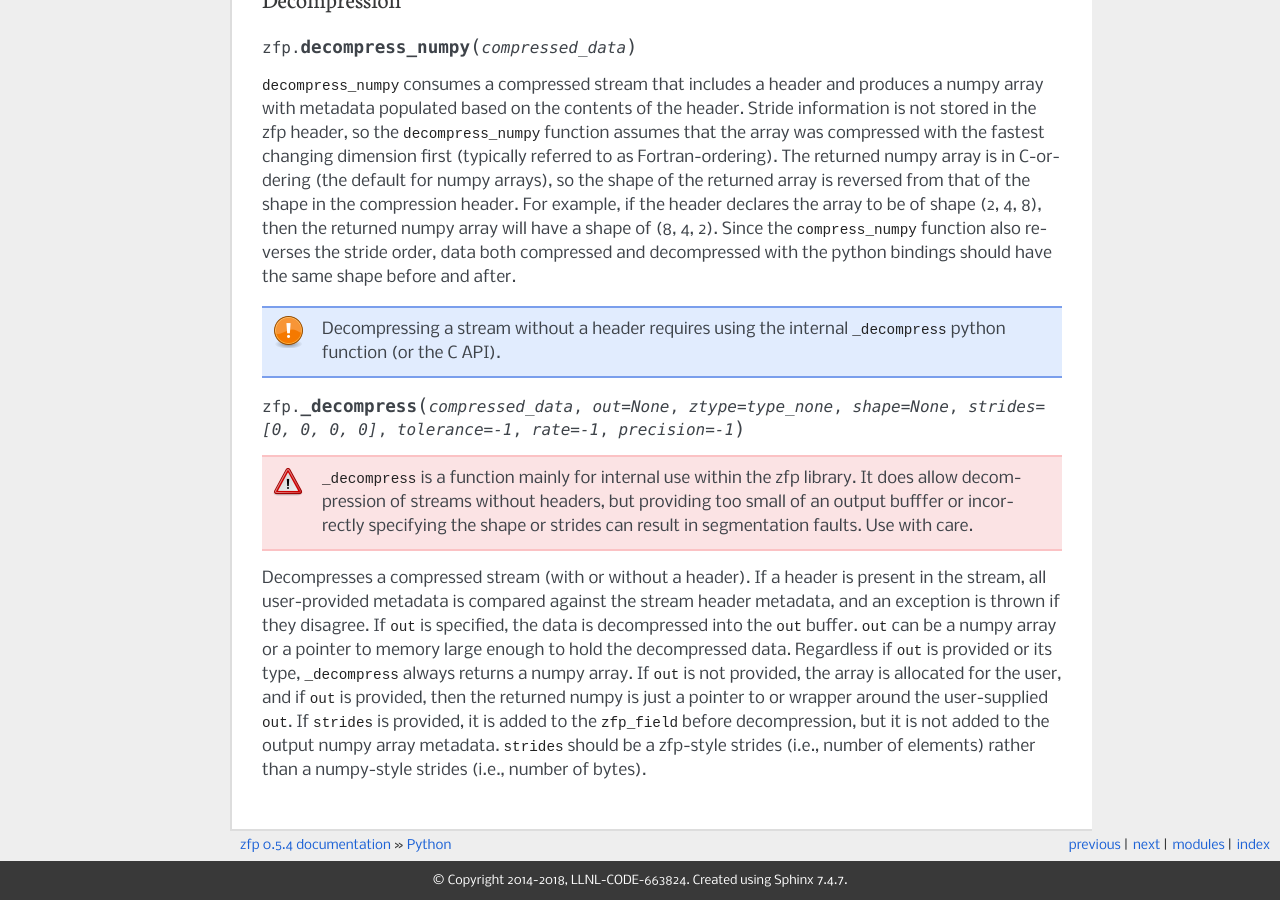
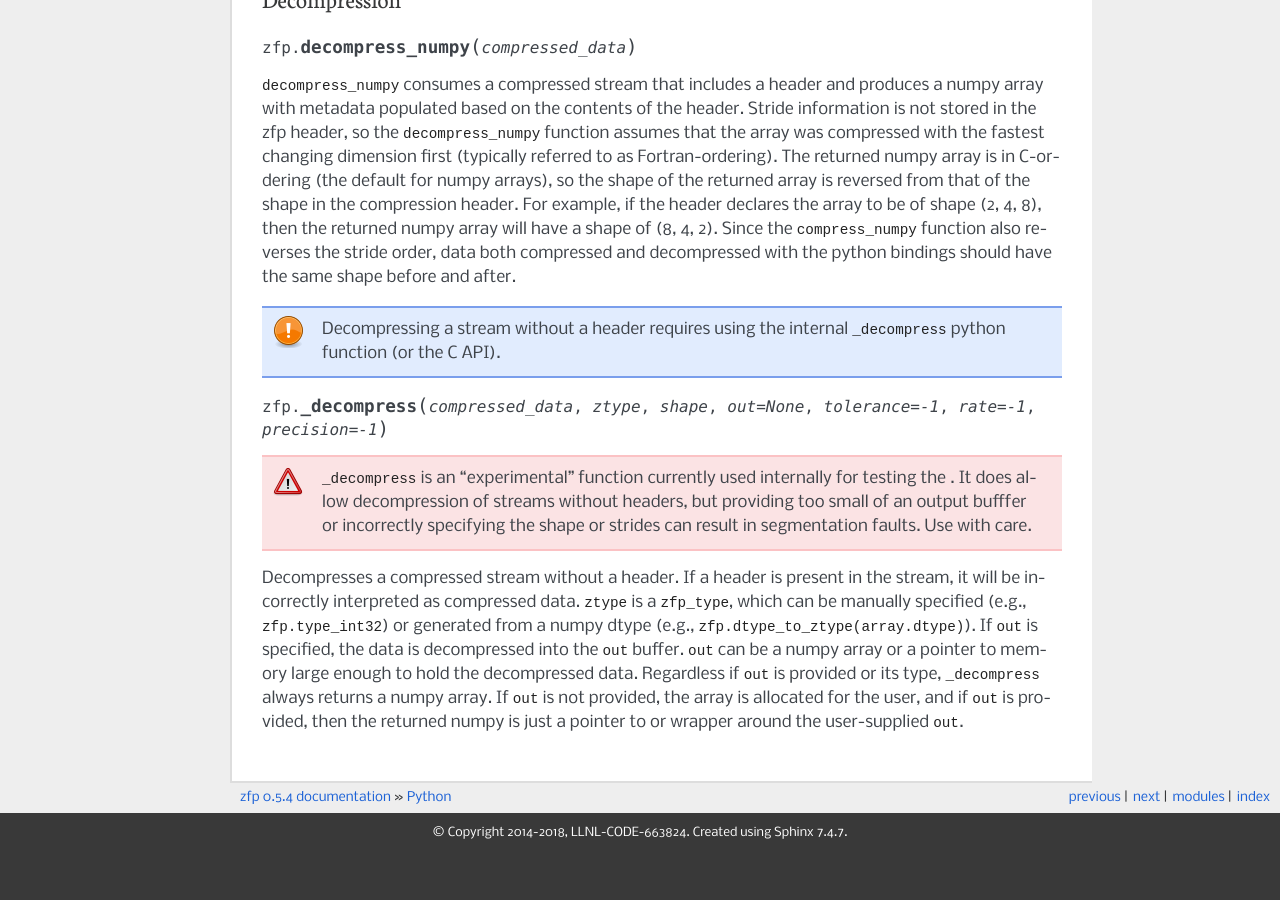
Before and after one commit to LLNL/zfp, a Sphinx documentation site: the page built from docs/source/python.rst, in a window 1280 px wide and 900 px high, scrolled down 1546 px. Built offline with Sphinx 7.4.7, drawn with Linux system fonts in a browser that asks for light colours; formulas are drawn with MathJax 3; after the commit the page ends 2398 px from its top, so only the background shows below that.

Commit message:
refactor _decompress to assume that no header is present
The associated metadata (ztype and shape) are now required arguments.
There is no longer an attempt to read the header, and thus there is no
validation of user-provided metadata against header metadata.  Remove
strides since they aren't test and aren't fully working.

```diff
--- a/docs/source/python.rst
+++ b/docs/source/python.rst
@@ -95,23 +95,21 @@ before and after.
 .. note:: Decompressing a stream without a header requires using the
    internal ``_decompress`` python function (or the C API).
 
-.. py:function:: _decompress(compressed_data, out=None, ztype=type_none, shape=None, strides=[0,0,0,0], tolerance = -1, rate = -1, precision = -1,)
+.. py:function:: _decompress(compressed_data, ztype, shape, out=None, tolerance = -1, rate = -1, precision = -1,)
 
-.. warning:: ``_decompress`` is a function mainly for internal use within the
-             zfp library.  It does allow decompression of streams without
-             headers, but providing too small of an output bufffer or
-             incorrectly specifying the shape or strides can result in
-             segmentation faults.  Use with care.
+.. warning:: ``_decompress`` is an "experimental" function currently used
+             internally for testing the .  It does allow decompression of
+             streams without headers, but providing too small of an output
+             bufffer or incorrectly specifying the shape or strides can result
+             in segmentation faults.  Use with care.
 
-Decompresses a compressed stream (with or without a header).  If a header is
-present in the stream, all user-provided metadata is compared against the stream
-header metadata, and an exception is thrown if they disagree.  If ``out`` is
-specified, the data is decompressed into the ``out`` buffer.  ``out`` can be a
-numpy array or a pointer to memory large enough to hold the decompressed data.
-Regardless if ``out`` is provided or its type, ``_decompress`` always returns a
-numpy array.  If ``out`` is not provided, the array is allocated for the user,
-and if ``out`` is provided, then the returned numpy is just a pointer to or
-wrapper around the user-supplied ``out``.  If ``strides`` is provided, it is
-added to the ``zfp_field`` before decompression, but it is not added to the
-output numpy array metadata.  ``strides`` should be a zfp-style strides (i.e.,
-number of elements) rather than a numpy-style strides (i.e., number of bytes).
+Decompresses a compressed stream without a header.  If a header is present in
+the stream, it will be incorrectly interpreted as compressed data.  ``ztype`` is
+a ``zfp_type``, which can be manually specified (e.g., ``zfp.type_int32``) or
+generated from a numpy dtype (e.g., ``zfp.dtype_to_ztype(array.dtype)``). If
+``out`` is specified, the data is decompressed into the ``out`` buffer.  ``out``
+can be a numpy array or a pointer to memory large enough to hold the
+decompressed data.  Regardless if ``out`` is provided or its type,
+``_decompress`` always returns a numpy array.  If ``out`` is not provided, the
+array is allocated for the user, and if ``out`` is provided, then the returned
+numpy is just a pointer to or wrapper around the user-supplied ``out``.
```
Also changed, not shown: 2 other files.
